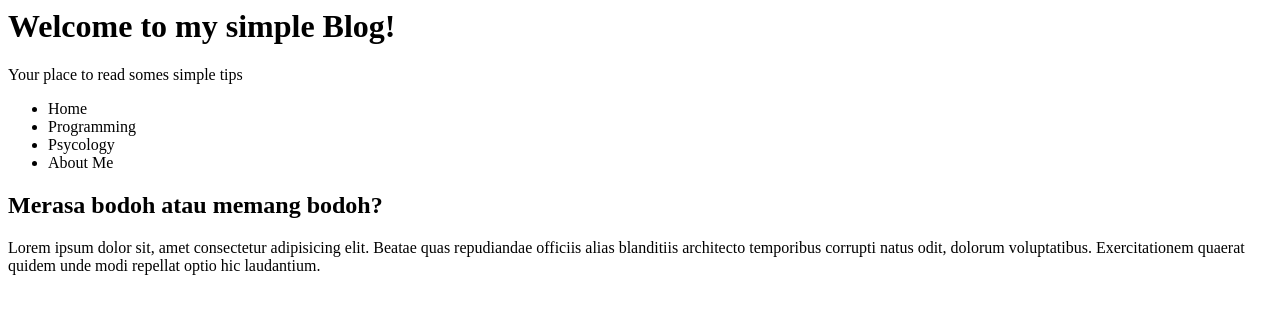
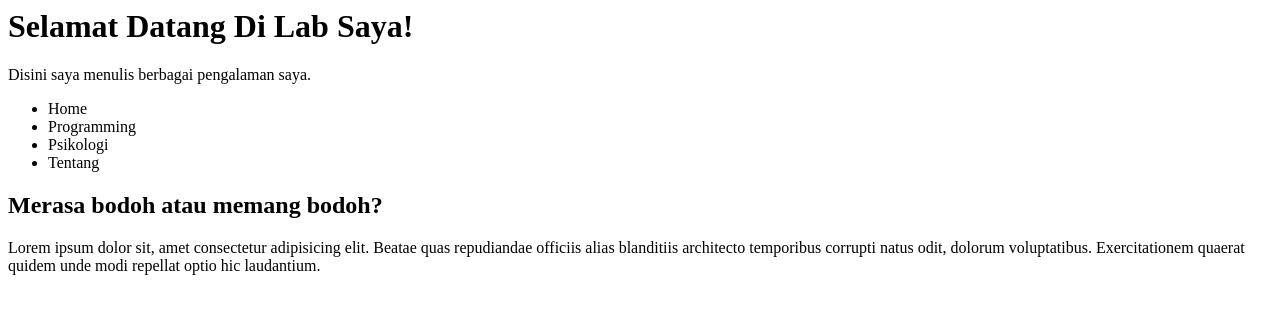
Before and after one commit to nursyahidke/nursyahidke.github.io, a plain HTML site: page index.html in a window 1280 px wide. Drawn offline with Linux system fonts and the light colour scheme.

Commit message:
add page about me

```diff
--- a/index.html
+++ b/index.html
@@ -6,14 +6,14 @@
 </head>
 <body>
     <header>
-        <h1>Welcome to my simple Blog!</h1>
-        <p>Your place to read somes simple tips</p>
+        <h1>Selamat Datang Di Lab Saya!</h1>
+        <p>Disini saya menulis berbagai pengalaman saya.</p>
         <nav>
             <ul>
                 <li>Home</li>
                 <li>Programming</li>
-                <li>Psycology</li>
-                <li>About Me</li>
+                <li>Psikologi</li>
+                <li><a href="articles/tentang-saya.html"></a>Tentang</li>
             </ul>
         </nav>
     </header>
```
Also changed, not shown: articles/tentang-saya.html (added, +10 -0 lines).
